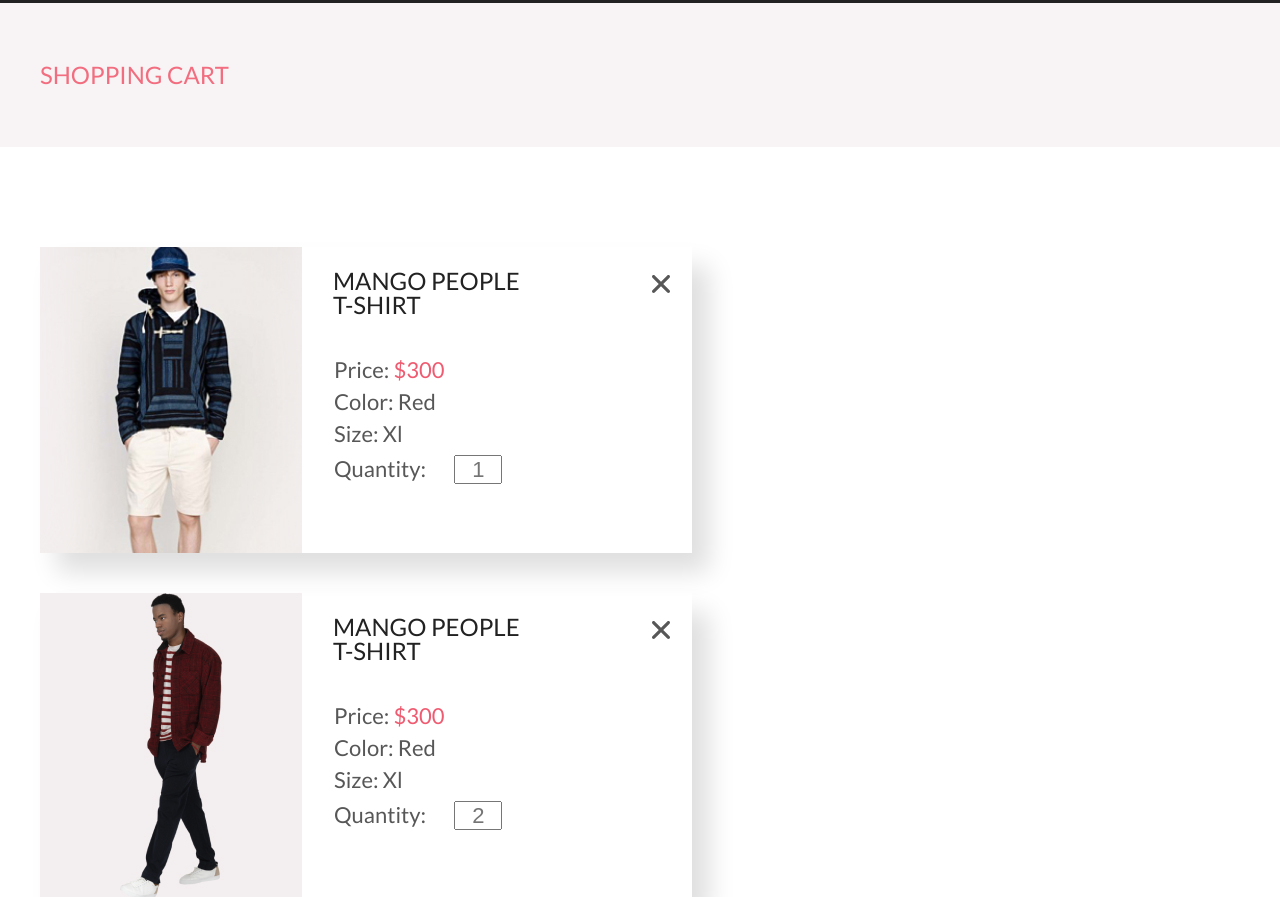
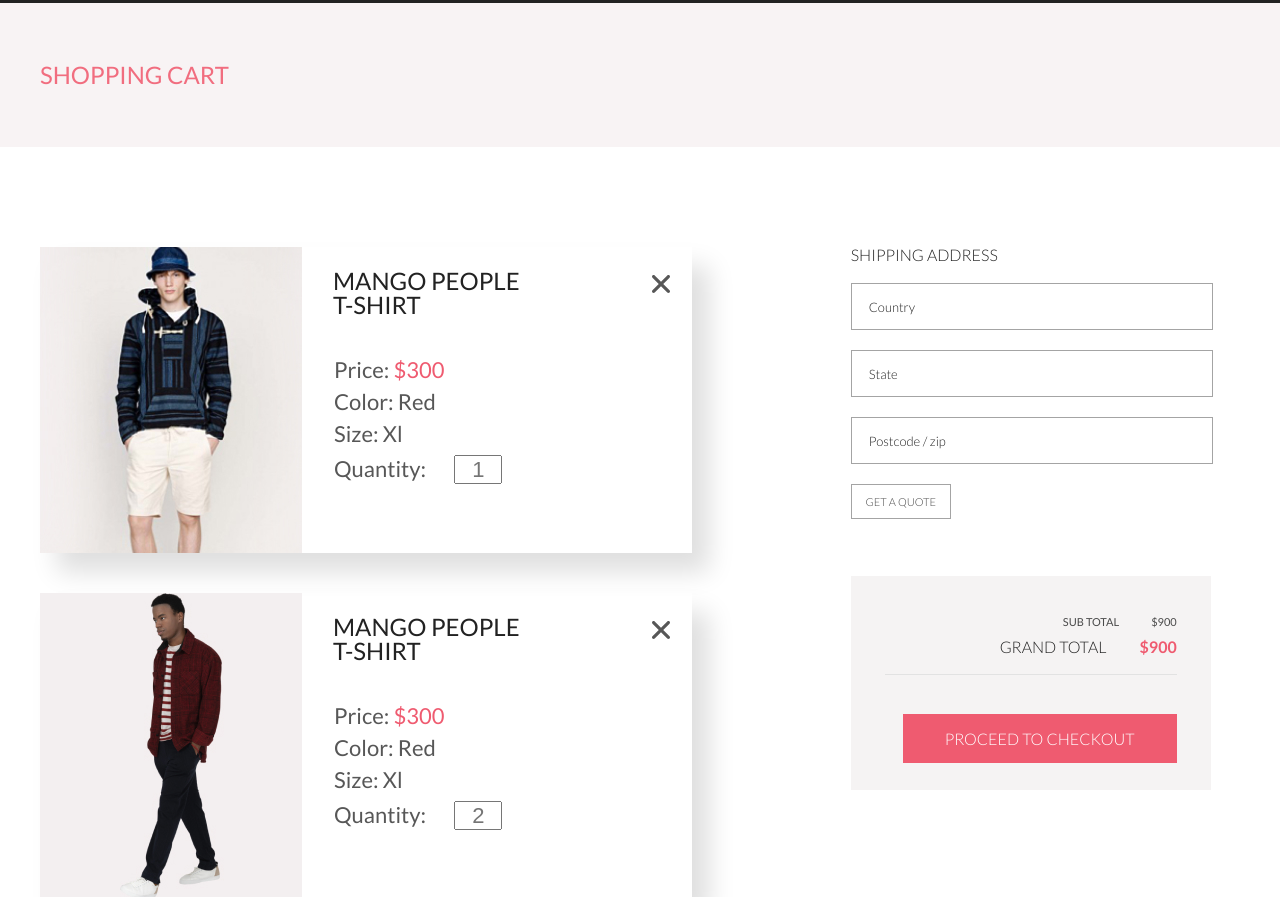
Before and after one commit to greenfest/html-advanced, a website: page app/cart.html in a window 1280 px wide. Shown: the part 85-982 px from the top of the page. Drawn offline with nearby package versions, Linux system fonts and the light colour scheme; files that its build step writes are made by us from their sources.

Commit message:
finished cart.html

```diff
--- a/app/cart.html
+++ b/app/cart.html
@@ -77,9 +77,11 @@
             <div class="cart__items">
                 <div class="cart__items-wrapper">
                     <div class="cart__item">
-                        <img src="images/cart-item-1.jpg" class="cart__item-img"  alt="cart item"/>
-                        <svg class="cart__item-close" xmlns="http://www.w3.org/2000/svg" width="18" height="18" viewBox="0 0 18 18" fill="none">
-                            <path d="M11.2453 9L17.5302 2.71516C17.8285 2.41741 17.9962 2.01336 17.9966 1.59191C17.997 1.17045 17.8299 0.76611 17.5322 0.467833C17.2344 0.169555 16.8304 0.00177586 16.4089 0.00140366C15.9875 0.00103146 15.5831 0.168097 15.2848 0.465848L9 6.75069L2.71516 0.465848C2.41688 0.167571 2.01233 0 1.5905 0C1.16868 0 0.764125 0.167571 0.465848 0.465848C0.167571 0.764125 0 1.16868 0 1.5905C0 2.01233 0.167571 2.41688 0.465848 2.71516L6.75069 9L0.465848 15.2848C0.167571 15.5831 0 15.9877 0 16.4095C0 16.8313 0.167571 17.2359 0.465848 17.5342C0.764125 17.8324 1.16868 18 1.5905 18C2.01233 18 2.41688 17.8324 2.71516 17.5342L9 11.2493L15.2848 17.5342C15.5831 17.8324 15.9877 18 16.4095 18C16.8313 18 17.2359 17.8324 17.5342 17.5342C17.8324 17.2359 18 16.8313 18 16.4095C18 15.9877 17.8324 15.5831 17.5342 15.2848L11.2453 9Z" fill="#575757"/>
+                        <img src="images/cart-item-1.jpg" class="cart__item-img" alt="cart item"/>
+                        <svg class="cart__item-close" xmlns="http://www.w3.org/2000/svg" width="18" height="18"
+                             viewBox="0 0 18 18" fill="none">
+                            <path d="M11.2453 9L17.5302 2.71516C17.8285 2.41741 17.9962 2.01336 17.9966 1.59191C17.997 1.17045 17.8299 0.76611 17.5322 0.467833C17.2344 0.169555 16.8304 0.00177586 16.4089 0.00140366C15.9875 0.00103146 15.5831 0.168097 15.2848 0.465848L9 6.75069L2.71516 0.465848C2.41688 0.167571 2.01233 0 1.5905 0C1.16868 0 0.764125 0.167571 0.465848 0.465848C0.167571 0.764125 0 1.16868 0 1.5905C0 2.01233 0.167571 2.41688 0.465848 2.71516L6.75069 9L0.465848 15.2848C0.167571 15.5831 0 15.9877 0 16.4095C0 16.8313 0.167571 17.2359 0.465848 17.5342C0.764125 17.8324 1.16868 18 1.5905 18C2.01233 18 2.41688 17.8324 2.71516 17.5342L9 11.2493L15.2848 17.5342C15.5831 17.8324 15.9877 18 16.4095 18C16.8313 18 17.2359 17.8324 17.5342 17.5342C17.8324 17.2359 18 16.8313 18 16.4095C18 15.9877 17.8324 15.5831 17.5342 15.2848L11.2453 9Z"
+                                  fill="#575757"/>
                         </svg>
                         <div class="cart__item-info">
                             <h3 class="cart__item-title">
@@ -95,15 +97,18 @@
                                 Size: Xl
                             </p>
                             <p class="cart__item-text">
-                                <label for="cart__item-quantity1">Quantity:	</label>
-                                <input id="cart__item-quantity1" class="cart__item-quantity" type="text" placeholder="1">
+                                <label for="cart__item-quantity1">Quantity: </label>
+                                <input id="cart__item-quantity1" class="cart__item-quantity" type="text"
+                                       placeholder="1">
                             </p>
                         </div>
                     </div>
                     <div class="cart__item">
-                        <img src="images/cart-item-2.jpg" class="cart__item-img"  alt="cart item"/>
-                        <svg class="cart__item-close" xmlns="http://www.w3.org/2000/svg" width="18" height="18" viewBox="0 0 18 18" fill="none">
-                            <path d="M11.2453 9L17.5302 2.71516C17.8285 2.41741 17.9962 2.01336 17.9966 1.59191C17.997 1.17045 17.8299 0.76611 17.5322 0.467833C17.2344 0.169555 16.8304 0.00177586 16.4089 0.00140366C15.9875 0.00103146 15.5831 0.168097 15.2848 0.465848L9 6.75069L2.71516 0.465848C2.41688 0.167571 2.01233 0 1.5905 0C1.16868 0 0.764125 0.167571 0.465848 0.465848C0.167571 0.764125 0 1.16868 0 1.5905C0 2.01233 0.167571 2.41688 0.465848 2.71516L6.75069 9L0.465848 15.2848C0.167571 15.5831 0 15.9877 0 16.4095C0 16.8313 0.167571 17.2359 0.465848 17.5342C0.764125 17.8324 1.16868 18 1.5905 18C2.01233 18 2.41688 17.8324 2.71516 17.5342L9 11.2493L15.2848 17.5342C15.5831 17.8324 15.9877 18 16.4095 18C16.8313 18 17.2359 17.8324 17.5342 17.5342C17.8324 17.2359 18 16.8313 18 16.4095C18 15.9877 17.8324 15.5831 17.5342 15.2848L11.2453 9Z" fill="#575757"/>
+                        <img src="images/cart-item-2.jpg" class="cart__item-img" alt="cart item"/>
+                        <svg class="cart__item-close" xmlns="http://www.w3.org/2000/svg" width="18" height="18"
+                             viewBox="0 0 18 18" fill="none">
+                            <path d="M11.2453 9L17.5302 2.71516C17.8285 2.41741 17.9962 2.01336 17.9966 1.59191C17.997 1.17045 17.8299 0.76611 17.5322 0.467833C17.2344 0.169555 16.8304 0.00177586 16.4089 0.00140366C15.9875 0.00103146 15.5831 0.168097 15.2848 0.465848L9 6.75069L2.71516 0.465848C2.41688 0.167571 2.01233 0 1.5905 0C1.16868 0 0.764125 0.167571 0.465848 0.465848C0.167571 0.764125 0 1.16868 0 1.5905C0 2.01233 0.167571 2.41688 0.465848 2.71516L6.75069 9L0.465848 15.2848C0.167571 15.5831 0 15.9877 0 16.4095C0 16.8313 0.167571 17.2359 0.465848 17.5342C0.764125 17.8324 1.16868 18 1.5905 18C2.01233 18 2.41688 17.8324 2.71516 17.5342L9 11.2493L15.2848 17.5342C15.5831 17.8324 15.9877 18 16.4095 18C16.8313 18 17.2359 17.8324 17.5342 17.5342C17.8324 17.2359 18 16.8313 18 16.4095C18 15.9877 17.8324 15.5831 17.5342 15.2848L11.2453 9Z"
+                                  fill="#575757"/>
                         </svg>
                         <div class="cart__item-info">
                             <h3 class="cart__item-title">
@@ -119,8 +124,9 @@
                                 Size: Xl
                             </p>
                             <p class="cart__item-text">
-                                <label for="cart__item-quantity2">Quantity:	</label>
-                                <input id="cart__item-quantity2" class="cart__item-quantity" type="text" placeholder="2">
+                                <label for="cart__item-quantity2">Quantity: </label>
+                                <input id="cart__item-quantity2" class="cart__item-quantity" type="text"
+                                       placeholder="2">
                             </p>
                         </div>
                     </div>
@@ -128,6 +134,28 @@
                 <div class="cart__buttons">
                     <button class="cart__btn cart__clear-btn">CLEAR SHOPPING CART</button>
                     <button class="cart__btn cart__continue-btn">CONTINUE SHOPPING</button>
+                </div>
+            </div>
+            <div class="cart__checkout">
+                <div class="cart__checkout-inner">
+                    <form action="#" class="cart__form">
+                        <div class="cart__form-item">
+                            <h3 class="cart__checkout-title">SHIPPING ADDRESS</h3>
+                            <div class="cart__form-item-inner">
+                                <input type="text" name="country" id="country" placeholder="Country">
+                                <input type="text" name="state" id="state" placeholder="State">
+                                <input type="text" name="zip" id="zip" placeholder="Postcode / zip">
+                                <button class="cart__checkout-quote">GET A QUOTE</button>
+                            </div>
+                        </div>
+                        <div class="cart__form-item">
+                            <div class="cart__total">
+                                <p class="cart__sub-total">SUB TOTAL <span>$900</span></p>
+                                <p class="cart__grand-total">GRAND TOTAL <span>$900</span></p>
+                                <button type="submit" class="cart__submit">PROCEED TO CHECKOUT</button>
+                            </div>
+                        </div>
+                    </form>
                 </div>
             </div>
         </div>
@@ -146,7 +174,8 @@
                 <h6 class="subscription__title">SUBSCRIBE</h6>
                 <p class="subscription__subtitle">FOR OUR NEWSLETTER AND PROMOTION</p>
                 <form action="#" class="subscription__subscribe">
-                    <input type="text" id="subscription__input" class="subscription__input" placeholder="Enter Your Email">
+                    <input type="text" id="subscription__input" class="subscription__input"
+                           placeholder="Enter Your Email">
                     <button type="submit" class="subscription__submit">Subscribe</button>
                 </form>
             </div>
--- a/app/scss/style.scss
+++ b/app/scss/style.scss
@@ -205,6 +205,97 @@
   }
   &__continue-btn {
 
+  }
+  &__checkout {
+    &-inner {
+      margin-left: 125px;
+    }
+    &-title {
+      font-family: Lato-Light, sans-serif;
+      font-size: 16px;
+      color: #222222;
+      margin-bottom: 20px;
+    }
+    &-quote {
+      width: 100px;
+      height: 35px;
+      background-color: transparent;
+      border: 1px solid #A4A4A4;
+      color: #4A4A4A;
+      font-family: Lato-Light, sans-serif;
+      font-size: 11px;
+      transition: color .3s ease, border .3s ease;
+      &:hover {
+        border: 1px solid $colorSelect;
+        color: $colorSelect;
+      }
+    }
+  }
+  &__form {
+    &-item {
+      margin-bottom: 57px;
+      &-inner {
+        display: flex;
+        flex-direction: column;
+      }
+      & input {
+        padding: 15px 17px;
+        font-family: Lato-Light, sans-serif;
+        font-size: 13px;
+        color: #B1B1B1;
+        margin-bottom: 20px;
+        border: 1px solid #A4A4A4;
+        width: calc(360px - 17px * 2);
+        height: 15px;
+        &::placeholder {
+          color: #222222;
+        }
+      }
+    }
+  }
+  &__total {
+    background-color: #F5F3F3;
+    width: calc(360px - 34px * 2);
+    height: calc(214px - 40px * 2);
+    text-align: right;
+    padding: 40px 34px;
+  }
+  &__sub-total {
+    font-family: Lato-Regular, sans-serif;
+    font-size: 11px;
+    color: #4A4A4A;
+    margin-bottom: 12px;
+    & span {
+      margin-left: 30px;
+    }
+  }
+  &__grand-total {
+    font-family: Lato-Light, sans-serif;
+    font-size: 16px;
+    color: #222222;
+    border-bottom: 1px solid #E2E2E2;
+    height: 35px;
+    margin-bottom: 39px;
+    & span {
+      font-family: Lato-Bold, sans-serif;
+      font-size: 16px;
+      color: $colorSelect;
+      margin-left: 30px;
+    }
+  }
+  &__submit {
+    color: #ffffff;
+    font-family: Lato-Light, sans-serif;
+    font-size: 16px;
+    padding: 15px 42px;
+    background-color: $colorSelect;
+    border: 0;
+    transition: border .3s ease, color .3s ease, background-color .3s ease;
+    &:hover {
+      color: $colorSelect;
+      background-color: transparent;
+      border: 1px solid $colorSelect;
+    }
   }
 }
 
```
